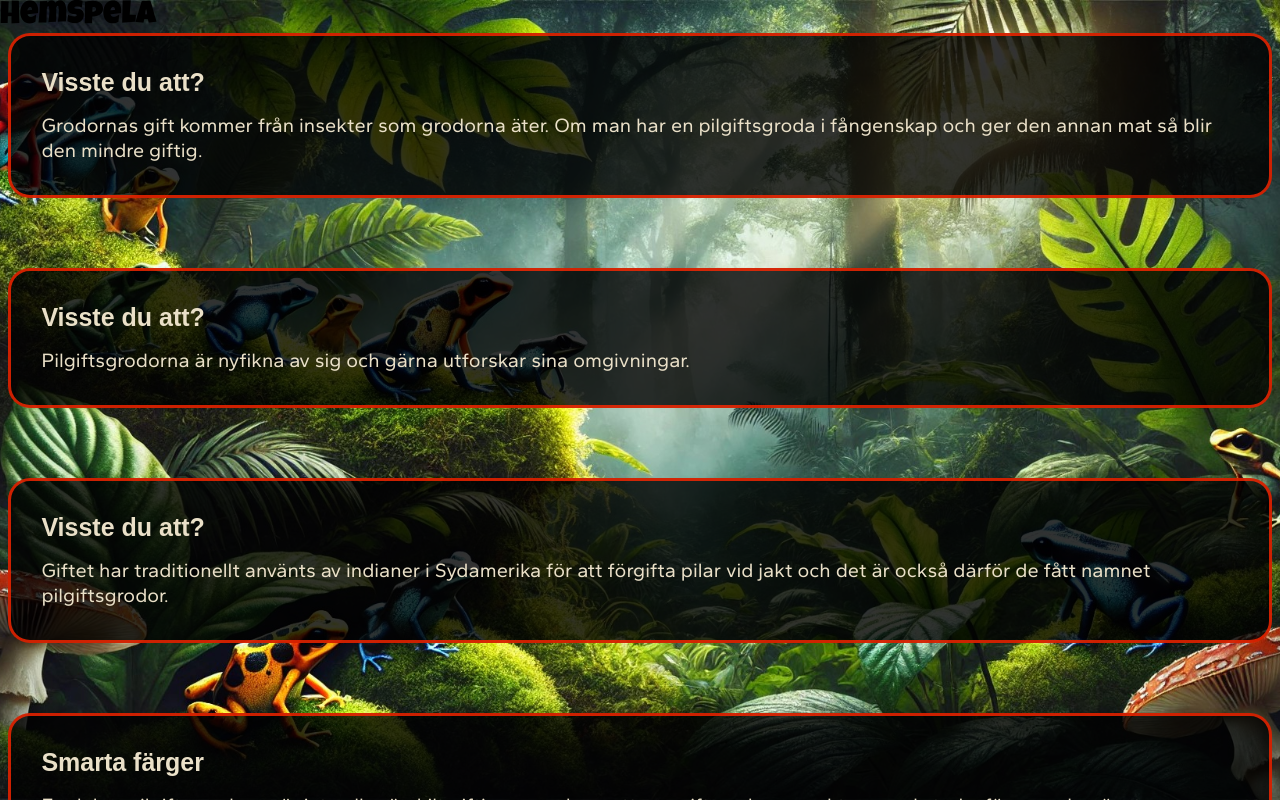
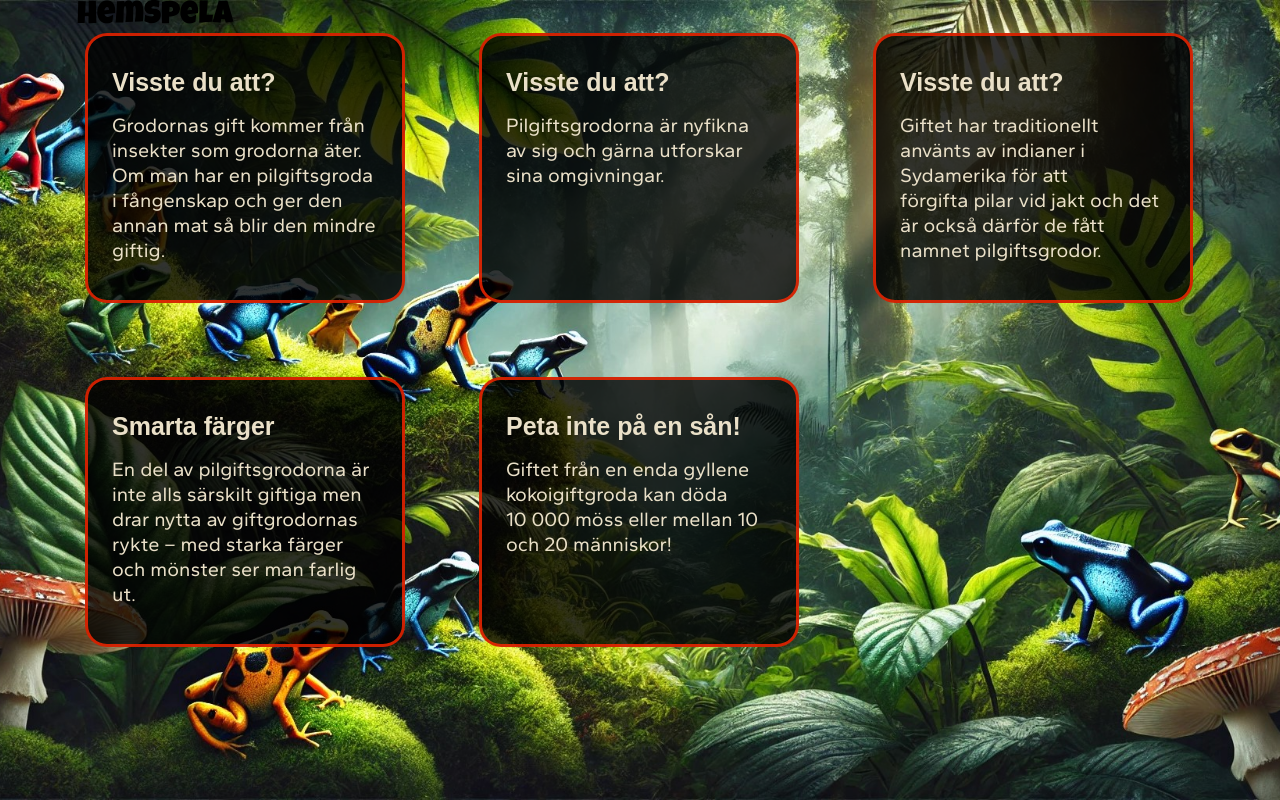
Before and after one commit to oliviaalmseger/Medieinstitutet-GroupProject-Vue-Pilgiftsgrodorna, a Vue app: page /start in a window 1280 px wide. Shown: the top 800 px of the page. Built offline with nearby package versions, Linux system fonts and the light colour scheme; a web font is replaced by a local one.

Commit message:
style: add media query rules for tablet + desktop

```diff
--- a/src/components/CardArticle.vue
+++ b/src/components/CardArticle.vue
@@ -30,8 +30,22 @@ import InfoCard from './InfoCard.vue';
 <style scoped lang="scss">
 article {
     display: flex;
-    flex-direction: column;
     gap: 70px;
     margin: 0 0.5rem;
 }
+
+@media (min-width: 834px) {
+    article {
+        gap: 74px;
+        display: flex;
+        flex-direction: row;
+        flex-wrap: wrap;
+    }
+}
+
+@media (min-width: 1024px) {
+    article {
+        max-width: 1110px;
+    }
+}
 </style>
--- a/src/components/InfoCard.vue
+++ b/src/components/InfoCard.vue
@@ -14,10 +14,10 @@ defineProps({
 
 <style scoped lang="scss">
 section {
-    width: 100%;
     display: flex;
     flex-direction: column;
-    justify-content: center;
+    width: 100%;
+    max-width: 320px;
     background-color: $card-background-color;
     border-radius: 22px;
     border: 3px solid $border-color;
@@ -27,4 +27,19 @@ section {
         margin-bottom: 1rem;
     }
 }
+
+@media (min-width: 834px) {
+    section {
+        max-width: 620px;
+        padding: 2rem 3rem;
+    }
+}
+
+@media (min-width: 1280px) {
+    section {
+        width: 320px;
+        height: 270px;
+        padding: 2rem 1.5rem;
+    }
+}
 </style>
```
